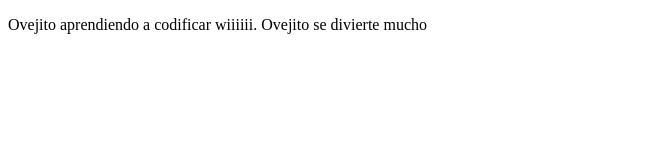
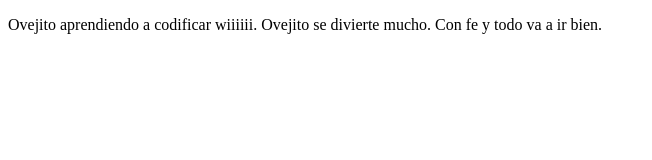
Before and after one commit to ixa257/proyectoDemoCursoPrework, a plain HTML site: page index.html in a window 1280 px wide. Shown: the whole page, without its empty margins (0-652 px from the left). Drawn offline with Linux system fonts and the light colour scheme.

Commit message:
Primer Cambio

```diff
--- a/index.html
+++ b/index.html
@@ -9,7 +9,8 @@
 <body>
     <p>
         Ovejito aprendiendo a codificar wiiiiii.
-        Ovejito se divierte mucho
+        Ovejito se divierte mucho.
+        Con fe y todo va a ir bien.
     </p>
 </body>
 </html>
```
